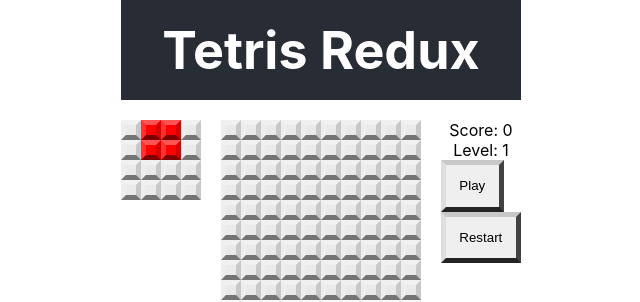
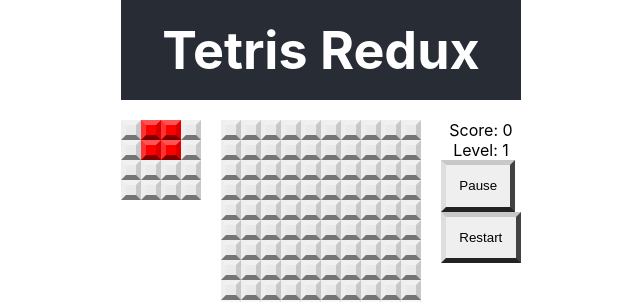
Before and after one commit to scottzyang/react-redux-tetris, a React (Create React App) app: page / in a window 1280 px wide. Shown: the top 302 px of the page, without its empty margins (319-959 px from the left). Built offline with nearby package versions, Linux system fonts and the light colour scheme.

Commit message:
Added connection for scoreboard

```diff
--- a/src/components/ScoreBoard.js
+++ b/src/components/ScoreBoard.js
@@ -1,15 +1,30 @@
 import React from 'react'
+import { useSelector, useDispatch } from 'react-redux'
+import { pause, resume, restart } from '../features/gameSlice'
 
 export default function ScoreBoard() {
+  const dispatch = useDispatch()
+  const score = useSelector((state) => state.score)
+  const gameOver = useSelector((state) => state.gameOver)
+  const isRunning = useSelector((state) => state.isRunning)
+
   return (
     <div className="score-board">
-      <div>Score: 0</div>
+      <div>Score: {score}</div>
       <div>Level: 1</div>
+      <button
+        className="score-board-button"
+        onClick={(e) => {
+          if (gameOver) { return }
+          if (isRunning) {
+            dispatch(pause())
+          } else {
+            dispatch(resume())
+          }
+        }}
+      >{isRunning ? 'Pause' : 'Play'}</button>
       <button className="score-board-button" onClick={(e) => {
-        // ...
-      }}>Play</button>
-      <button className="score-board-button" onClick={(e) => {
-        // ...
+        dispatch(restart())
       }}>Restart</button>
     </div>
   )
```
